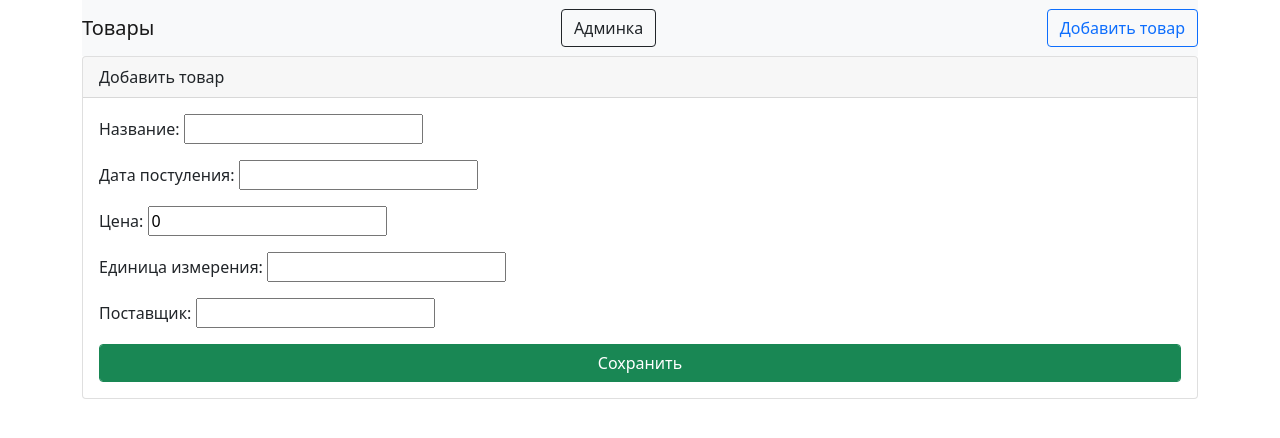
After one commit to KstanislavK/python_lessons_2, a Django app: page /create/ in a window 1280 px wide. The commit adds this page. Shown: the top 438 px of the page. Run offline with Django 3.2, Linux system fonts and the light colour scheme.

Commit message:
les_4 form_added

```diff
--- a/lesson_4/shop/models.py
+++ b/lesson_4/shop/models.py
@@ -9,6 +9,7 @@ class Goods(models.Model):
     vendor = models.CharField(max_length=128, blank=True, verbose_name='Поставщик')
 
     class Meta:
+        ordering = ('-arrive_date',)
         verbose_name_plural = 'Товары'
         verbose_name = 'Товар'
 
--- a/lesson_4/shop/templates/layout/includes/inc_header.html
+++ b/lesson_4/shop/templates/layout/includes/inc_header.html
@@ -3,6 +3,6 @@
     <nav class="navbar navbar-light bg-light">
         <a href="{% url 'shop:index' %}" class="navbar-brand">Товары</a>
         <a href="/admin" class="btn btn-outline-dark">Админка</a>
-        <a href="#" class="btn btn-outline-primary">Добавить товар</a>
+        <a href="{% url 'shop:create_good' %}" class="btn btn-outline-primary">Добавить товар</a>
     </nav>
 </div>
--- /dev/null
+++ b/lesson_4/shop/templates/shop/good_create.html
@@ -0,0 +1,21 @@
+{% extends 'layout/base.html' %}
+{% load static %}
+
+{% block title %}{{ title|title }}{% endblock %}
+
+{% block content %}
+<div class="container">
+    <div class="card mb-4">
+        <div class="card-header">
+            <i class="fa fa-table mr-1"></i>{{ title }}
+        </div>
+        <div class="card-body">
+            <form action="" class="form-horizontal" method="post" enctype="multipart/form-data">
+                {% csrf_token %}
+                {{ form.as_p }}
+                <div><input type="submit" class="form-control btn btn-success w-45" value="Сохранить"></div>
+            </form>
+        </div>
+    </div>
+</div>
+{% endblock %}
--- a/lesson_4/shop/urls.py
+++ b/lesson_4/shop/urls.py
@@ -1,9 +1,10 @@
 from django.urls import path
 
-from .views import GoodsListView
+from .views import GoodsListView, GoodCreateView
 
 app_name = 'shop'
 
 urlpatterns = [
     path('', GoodsListView.as_view(), name='index'),
+    path('create/', GoodCreateView.as_view(), name='create_good'),
 ]
--- a/lesson_4/shop/views.py
+++ b/lesson_4/shop/views.py
@@ -1,5 +1,6 @@
 from django.shortcuts import render
-from django.views.generic import ListView
+from django.urls import reverse_lazy
+from django.views.generic import ListView, CreateView
 
 from .models import Goods
 
@@ -19,13 +20,14 @@ class GoodsListView(ListView):
         return context
 
 
-# def index(request):
-#     title = 'Все товары'
-#     goods = Goods.objects.all()
-#
-#     context = {
-#         'title': title,
-#         'objects': goods
-#     }
-#
-#     return render(request, 'shop/goods_list.html', context)
+class GoodCreateView(CreateView):
+    model = Goods
+    template_name = 'shop/good_create.html'
+    success_url = reverse_lazy('shop:index')
+    fields = '__all__'
+
+    def get_context_data(self):
+        context = super(GoodCreateView, self).get_context_data()
+        title = 'Добавить товар'
+        context.update({'title': title})
+        return context
```
Also changed, not shown: lesson_4/shop/forms.py (added, +14 -0 lines).
